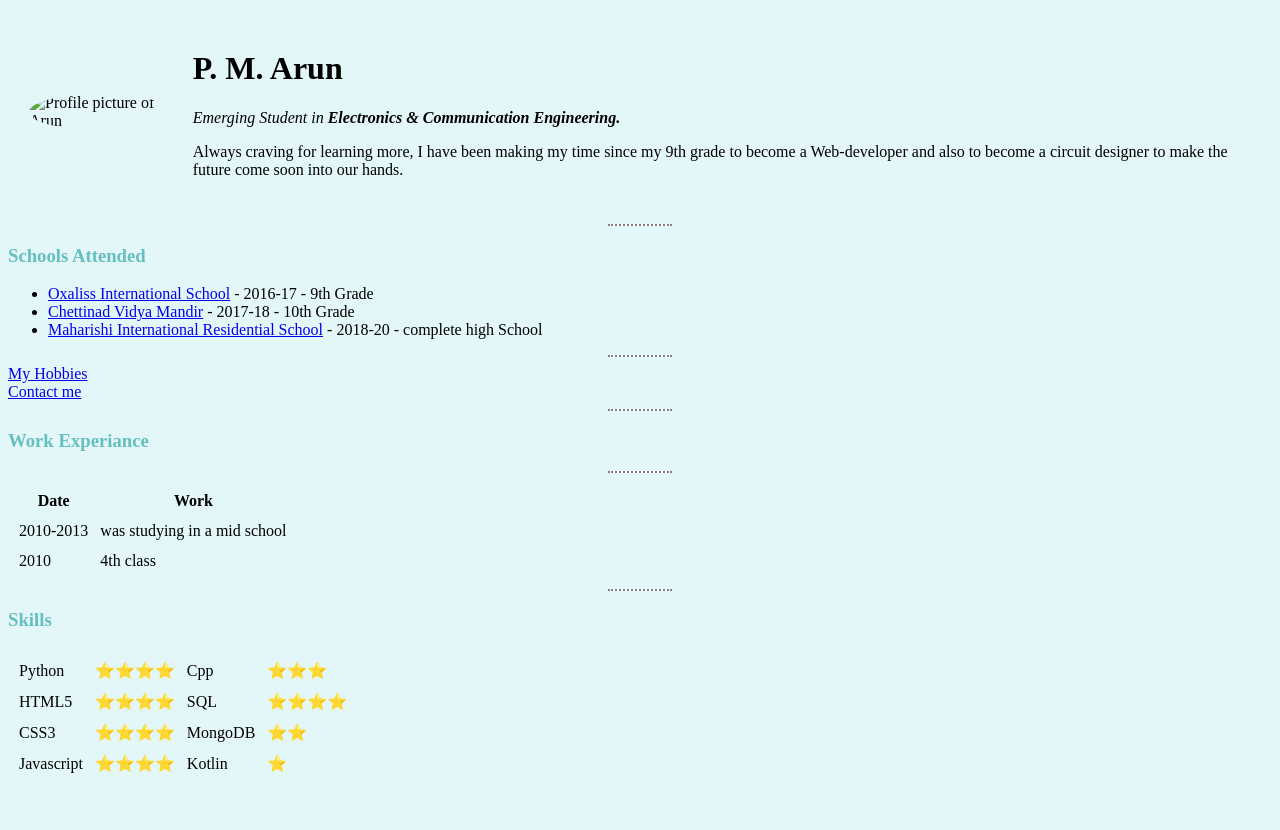
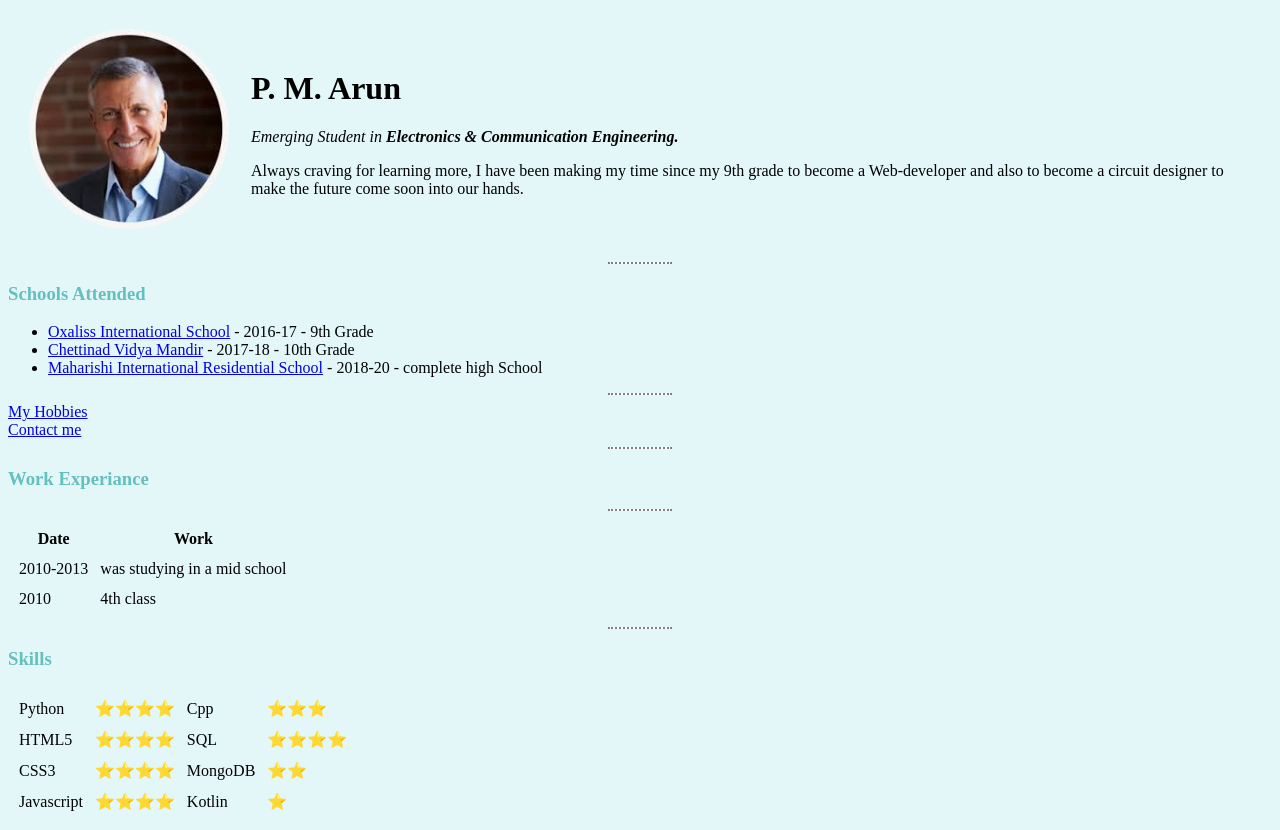
Before and after one commit to ArunMurugavel24/Site-1-UWDC, a plain HTML site: page index.html in a window 1280 px wide. Before the commit the page ends 800 px from the top, so only its background shows below. Drawn offline with Linux system fonts and the light colour scheme.

Commit message:
solved image issue

```diff
--- a/index.html
+++ b/index.html
@@ -9,7 +9,7 @@
 <body>
   <table cellspacing = 20>
     <tr>
-      <td><img id="circular" src = "/Site-1 Personal Site/Images/Profile.png" width = 200px height = 200px alt = "Profile picture of Arun"></td>
+      <td><img id="circular" src = "Images/Profile.png" width = 200px height = 200px alt = "Profile picture of Arun"></td>
       <td>  <h1>P. M. Arun</h1>
         <p><em>Emerging Student in <strong>Electronics & Communication Engineering.</strong></em></p>
         <p>Always craving for learning more, I have been making my time since my 9th grade to become a Web-developer and also to become a circuit designer to make the future come soon into our hands.</p></td>
```
